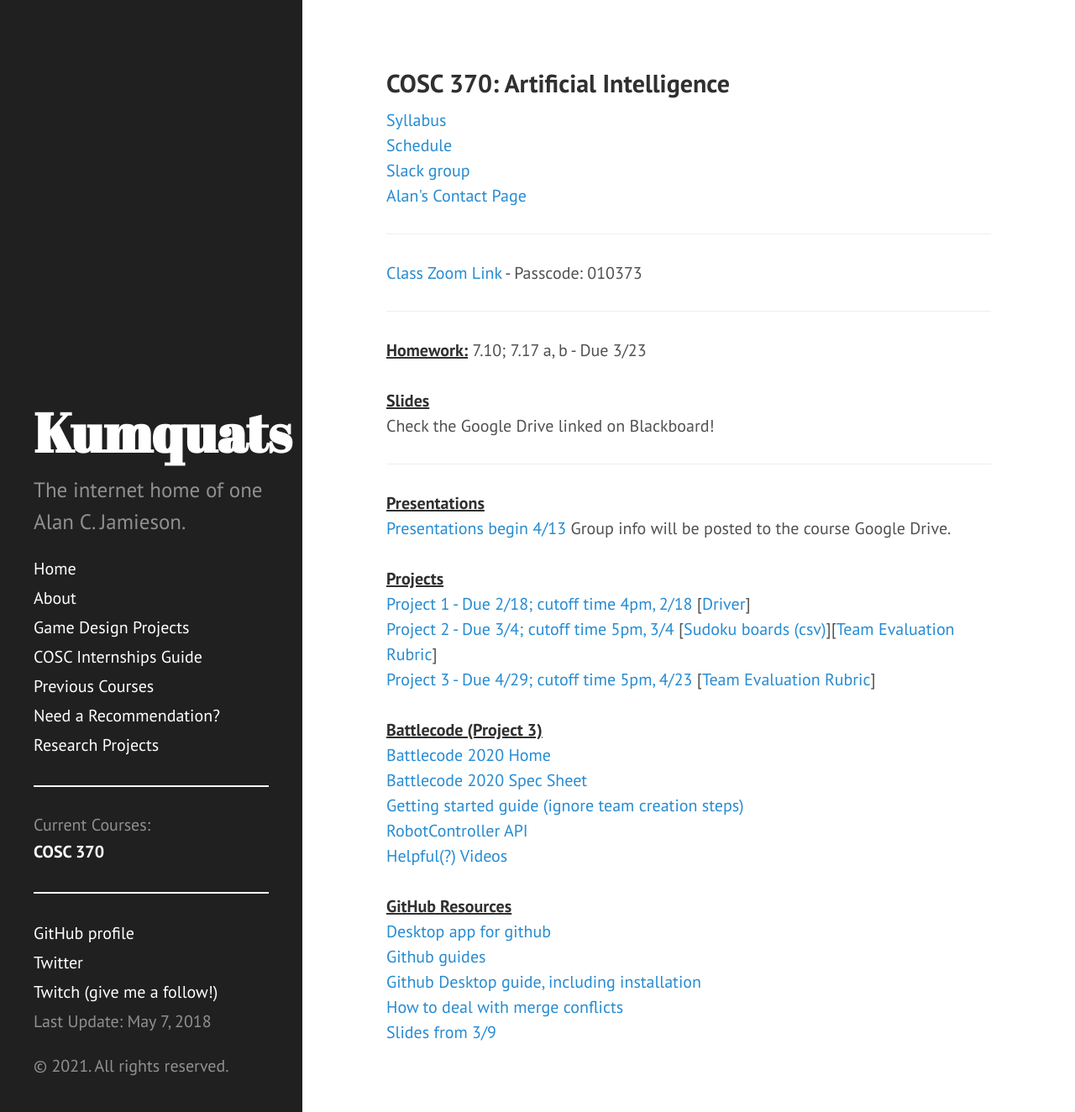
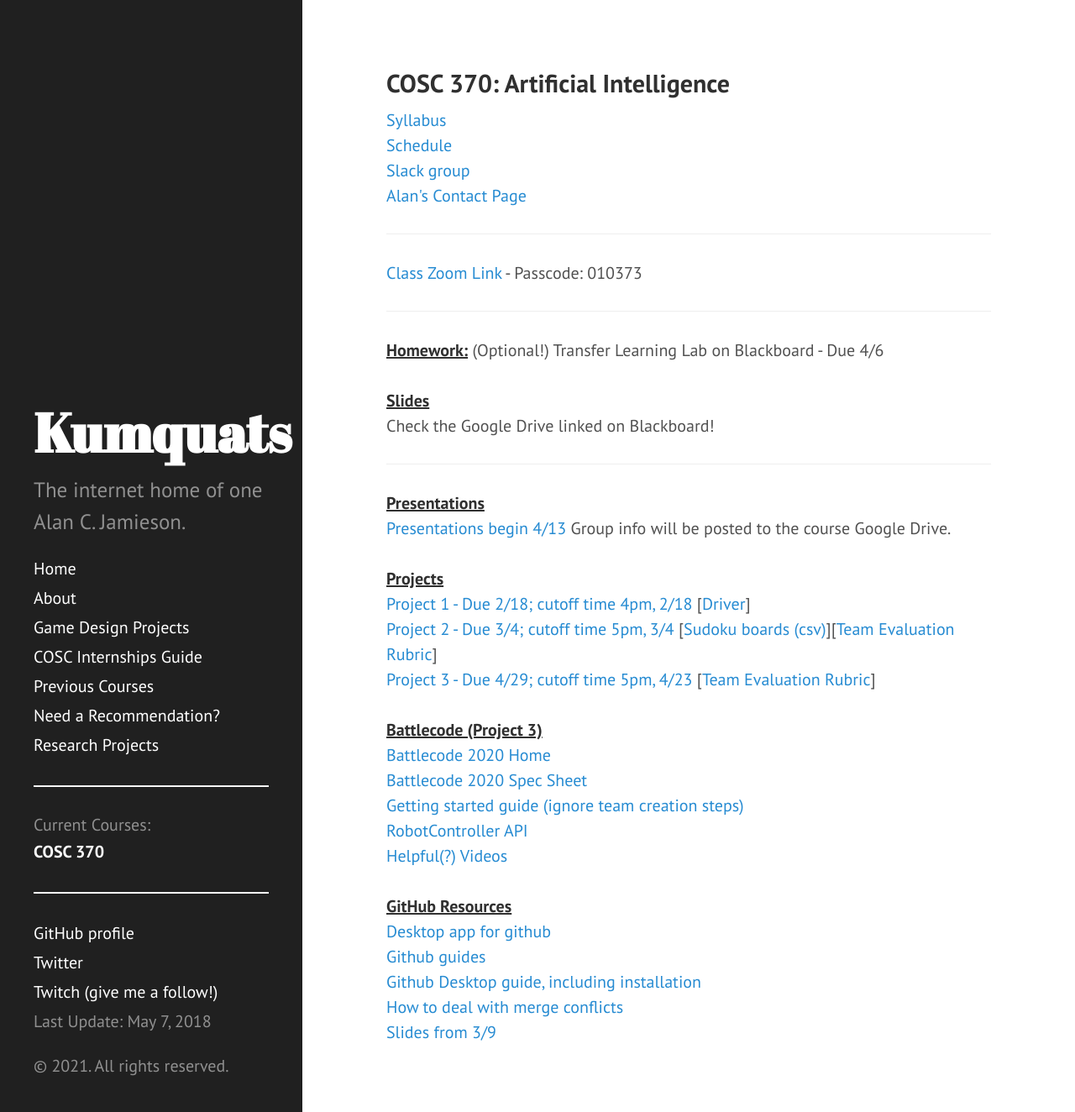
Before and after one commit to ripark/ripark.github.io, a Jekyll site: the page built from s21/cosc370.html, in a window 1280 px wide and 1324 px high. Shown: the whole window at 84% size. Built offline with Jekyll 4.4.1, drawn with Linux system fonts in a browser that asks for light colours; Markdown is read by kramdown in place of the engine named in the settings.

Commit message:
Update cosc370.html

```diff
--- a/s21/cosc370.html
+++ b/s21/cosc370.html
@@ -15,7 +15,7 @@ shorttitle: "COSC 370"
 <hr>
 <a href="https://www.google.com/url?q=https://smcm.zoom.us/j/91347149390&sa=D&source=calendar&ust=1610836410892000&usg=AOvVaw0xcZZVQtNl4YckSuFByTUx">Class Zoom Link</a> - Passcode: 010373<br>
 <hr>
-<strong><u>Homework:</u></strong> 7.10; 7.17 a, b - Due 3/23
+<strong><u>Homework:</u></strong> (Optional!) Transfer Learning Lab on Blackboard - Due 4/6
 <br>
 <br>
 <strong><u>Slides</strong></u>
```
